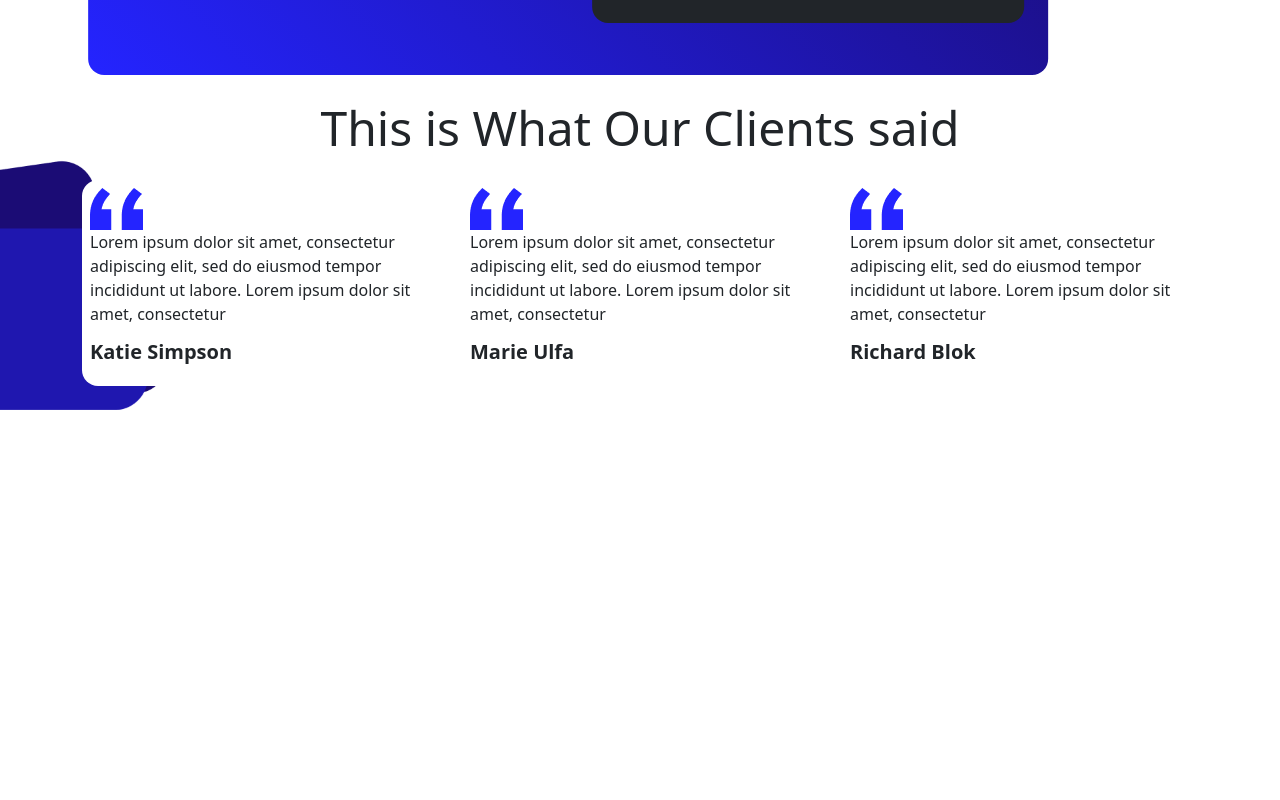
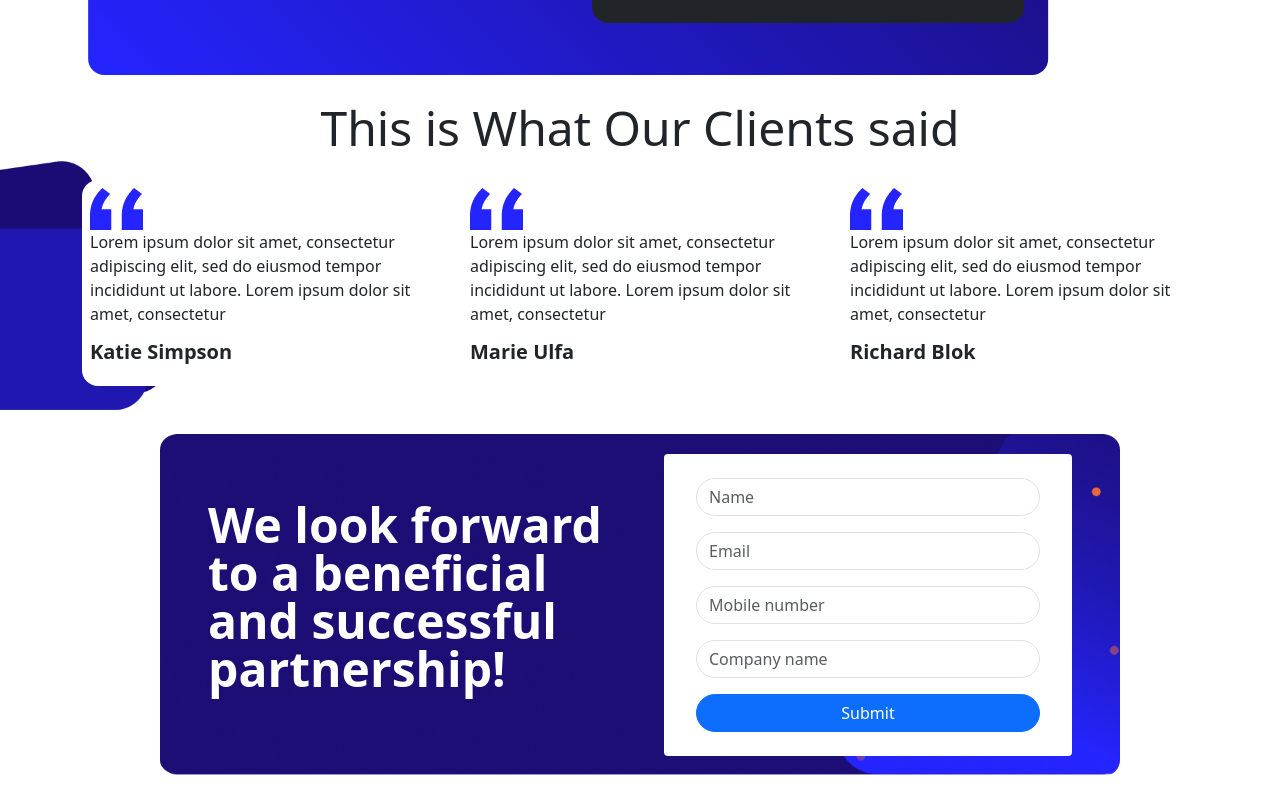
Before and after one commit to mercurystudio99/corporates, a Vue app: page / in a window 1280 px wide. Shown: the part 3131-3931 px from the top of the page. Before the commit the page ends 3541 px from the top, so only its background shows below. Built offline with nearby package versions, Linux system fonts and the light colour scheme.

Commit message:
add form section

```diff
--- a/src/components/Landing.vue
+++ b/src/components/Landing.vue
@@ -448,6 +448,39 @@ defineProps({
         </div>
       </div>
     </section>
+
+    <!-- form section -->
+    <section class="my-4">
+      <div class="w-75 mx-auto bg-image px-4 position-relative d-flex align-items-center rounded-4"
+        style="background-image: url('assets/images/bg_form.png'); background-size: cover; background-position: bottom;">
+        <div class="container col-xxl-8 px-4 py-3">
+          <div class="row flex-lg-row-reverse align-items-center g-5 py-1">
+            <div class="col-10 col-sm-8 col-lg-6">
+              <div class="w-80 mx-auto rounded-1 bg-white p-4">
+                <div class="mb-3 mx-2">
+                  <input type="text" class="form-control rounded-pill" placeholder="Name">
+                </div>
+                <div class="mb-3 mx-2">
+                  <input type="email" class="form-control rounded-pill" placeholder="Email">
+                </div>
+                <div class="mb-3 mx-2">
+                  <input type="text" class="form-control rounded-pill" placeholder="Mobile number">
+                </div>
+                <div class="mb-3 mx-2">
+                  <input type="text" class="form-control rounded-pill" placeholder="Company name">
+                </div>
+                <div class="d-grid mx-2">
+                  <button class="btn btn-primary rounded-pill" type="button">Submit</button>
+                </div>
+              </div>
+            </div>
+            <div class="col-lg-6">
+              <h1 class="display-5 fw-bold lh-1 mb-3 text-white">We look forward to a beneficial and successful partnership!</h1>
+            </div>
+          </div>
+        </div>
+      </div>
+    </section>
 </div>
 </template>
 
```
